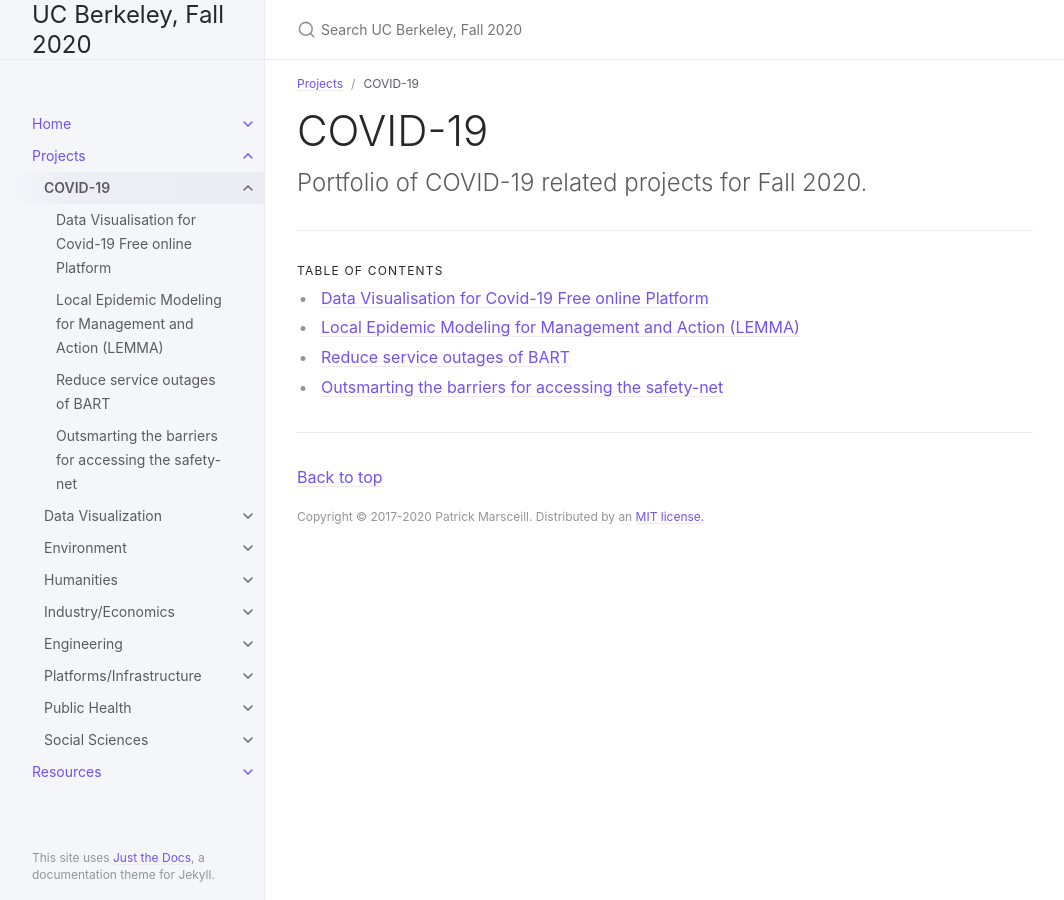
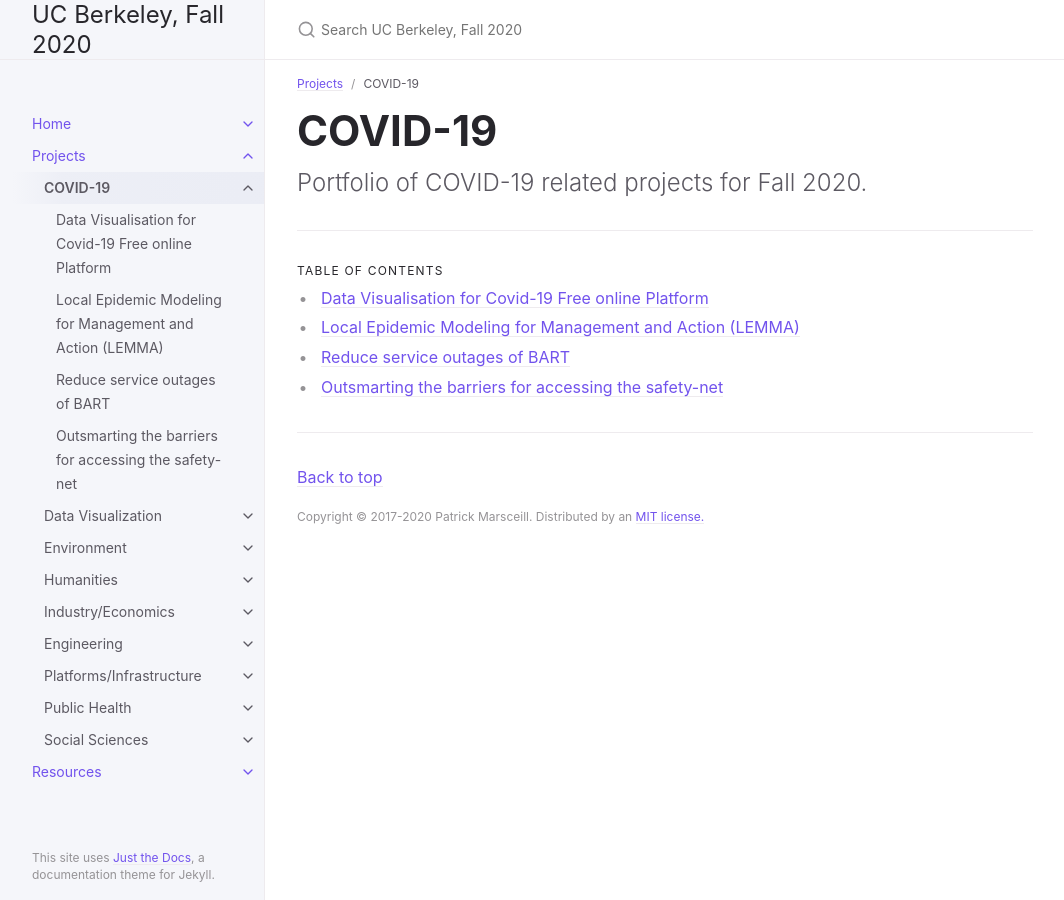
Before and after one commit to DS-Discovery/ds-discovery.github.io, a Jekyll site: the page built from Projects/COVID-19/covid.md, in a window 1280 px wide. Shown: the whole page, without its empty margins (107-1171 px from the left). Built offline with Jekyll 4.4.1, drawn with Linux system fonts in a browser that asks for light colours.

```diff
--- a/Projects/COVID-19/covid.md
+++ b/Projects/COVID-19/covid.md
@@ -5,7 +5,7 @@ parent: Projects
 nav_order: 0
 has_children: true
 ---
-# COVID-19
+# **COVID-19**
 {: .fs-9 }
 
 Portfolio of COVID-19 related projects for Fall 2020.
```
